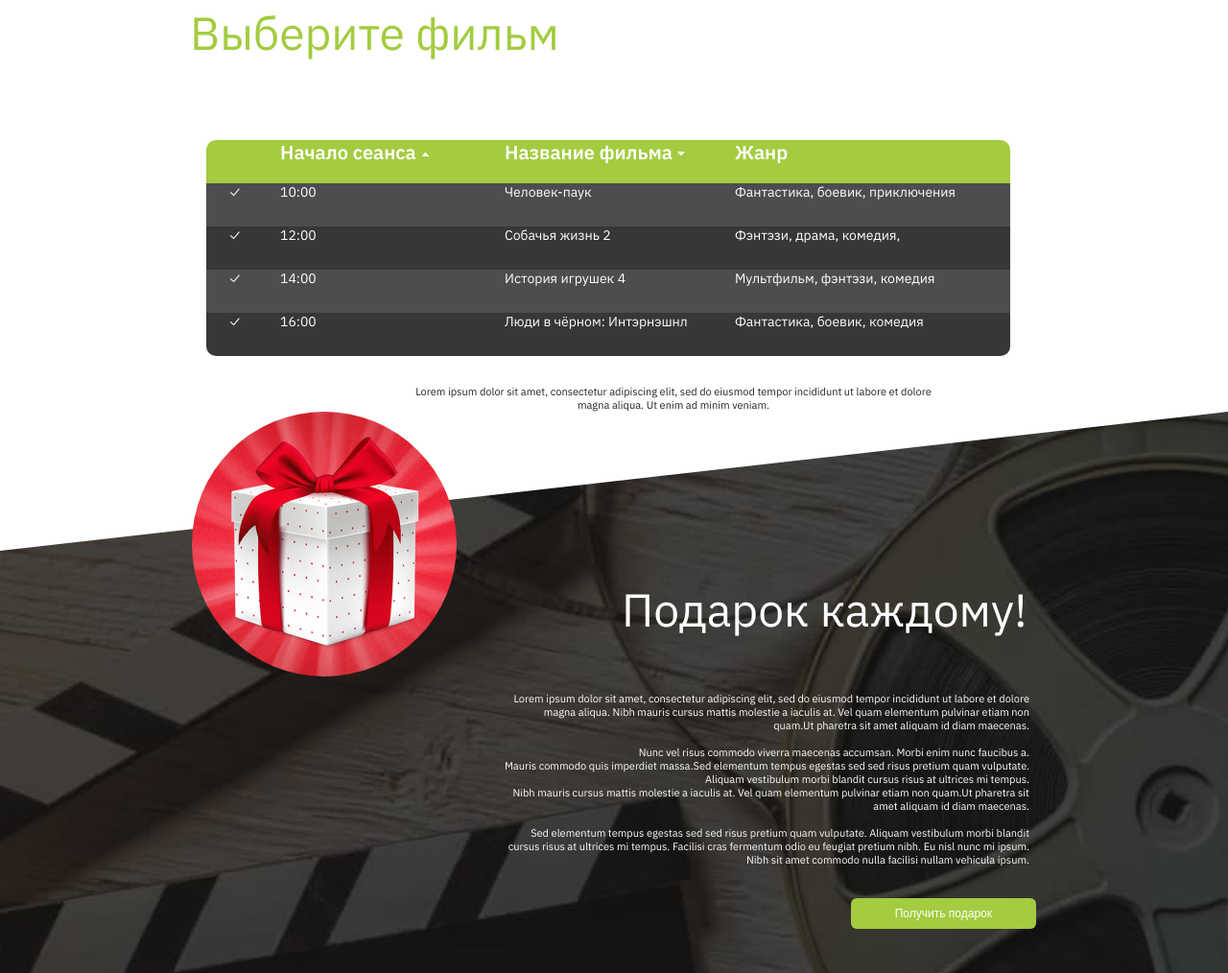
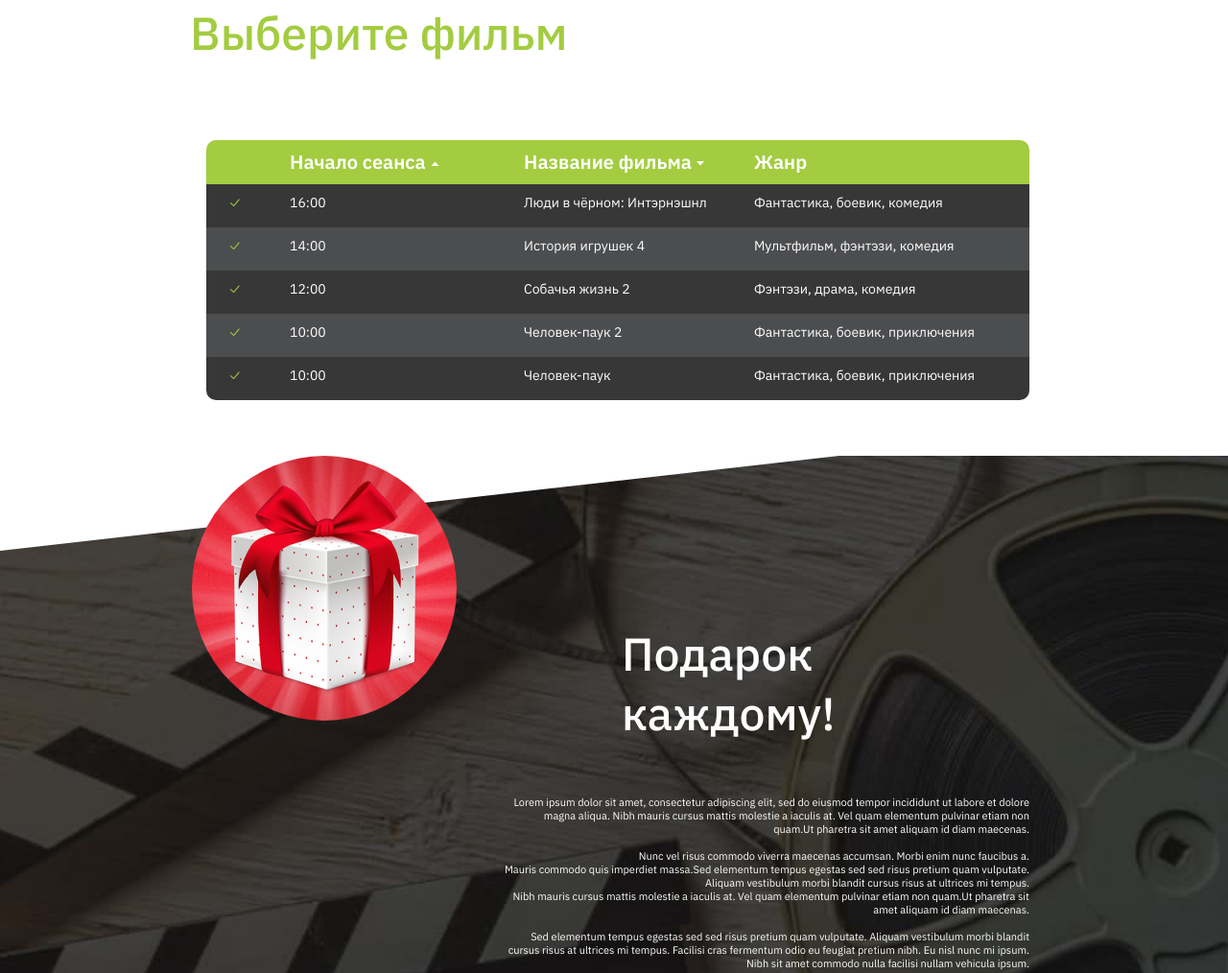
Before and after one commit to valijonova/JavaScript, a plain HTML site: page index.html in a window 1280 px wide. Shown: the part 1774-2788 px from the top of the page at 96% size. Drawn offline with Linux system fonts and the light colour scheme.

Commit message:
TZ 16 исправила

```diff
--- a/index.html
+++ b/index.html
@@ -6,10 +6,12 @@
     <meta http-equiv="X-UA-Compatible" content="IE=edge">
     <meta name="viewport" content="width=device-width, initial-scale=1.0">
     <title>Cinema_Mohira</title>
+
     <link rel="stylesheet" href="./reset.css">
     <link rel="stylesheet" href="./js/owl.carousel.min.css">
     <link rel="stylesheet" href="./js/owl.theme.default.min.css">
     <link rel="stylesheet" href="./style.css">
+
     <script src="./js/jquery-3.6.0.min.js" defer></script>
     <script src="./js/owl.carousel.min.js" defer></script>
     <script src="./js/main.js" defer></script>
@@ -19,7 +21,7 @@
 </head>
 
 <body>
-    <div>
+
         <header class="header">
             <div class="container">
                 <nav style="display: flex;">
@@ -173,6 +175,7 @@
                 dolore <br> magna aliqua. Ut enim ad minim veniam.
             </p>
         </section>
+
         <!--Present for everyone-->
         <section class="present">
             <div class="container">
@@ -200,15 +203,16 @@
                 </button>
             </div>
         </section>
-        <section class="cinema">
+
+        <section>
             <div class="container">
-                <div class="film__box">
+                <div>
                     <h2 class="cinema__heading">Фильмы</h2>
                     <p class="section__commit">Lorem ipsum dolor sit amet, consectetur adipiscing elit, sed do
                         eiusmodtempor incididunt ut laboreet dolore <br> magna aliqua. Nibh mauris cursus mattis
                         molestie a iaculis at. Vel quamelementumpulvinar etiam non quam.
                     </p>
-                    <table class="cinema__table">
+                    <table>
                         <tr class="film__cards">
                             <td>
                                 <a href="https://www.kinopoisk.ru/film/522941/" class="film__img"
@@ -272,8 +276,7 @@
                                     <div class="film__p">
                                         <h2 class="cinema__title">Калашников</h2>
                                         <p class="cinema__text">Lorem ipsum dolor sit amet, consectetur adipiscingelit,
-                                            seddoeiusmod
-                                            tempor incididunt ut labore et dolore magnaaliqua. Nibh mauris cursus mattis
+                                            seddoeiusmod tempor incididunt ut labore et dolore magnaaliqua. Nibh mauris cursus mattis
                                             molestie a iaculis at. Vel quamelementumpulvinaretiam non quam. Ut pharetra
                                             sitamet aliquam id diam maecenas.</p>
                                     </div>
@@ -339,6 +342,7 @@
                 </div>
             </div>
         </section>
+
         <section>
             <div class="container">
                 <h2 class="strong goods">Товары</h2>
@@ -370,6 +374,7 @@
                 </div>
             </div>
         </section>
+
         <section>
             <div class="background_img">
                 <div class="container">
@@ -405,9 +410,9 @@
                 </div>
             </div>
         </section>
-    </div>
-    <section id="feedback">
-        <div class=" feedback__form">
+
+    <section>
+        <div>
             <div class="container form__section">
                 <div class="img_back"><img style="margin-left: 1.625rem;" src="./Images/oq.png" alt="">
                     <!-- <img src="Images/oqq.png" alt="images"> -->
@@ -459,7 +464,7 @@
                     <a class="footer__aboutus__button" href="" target="_blank">
                         <img src="svg/in.svg" alt="in">
                     </a>
-                    <a class="footer__aboutus__button" href="" target="_blank">
+                    <a class="footer__aboutus__button" href="https://www.google.com/search?q=twitter&oq=twi&aqs=chrome.0.69i59j46i67i199i433i465j69i57j0i67i433j0i67j0i512j0i131i433i512j0i20i263i433i512j46i131i433i512j46i512.1342j0j7&sourceid=chrome&ie=UTF-8" target="_blank">
                         <img src="svg/tvitter.svg" alt="Twitter">
                     </a>
                     <a class="footer__aboutus__button" href="https://www.youtube.com/" target="_blank">
--- a/js/films.js
+++ b/js/films.js
@@ -1,53 +1,137 @@
-let films = [
+movies = [
   {
-    time: "10:00",
-    name: "Человек-паук",
-    genre: "Фантастика, боевик, приключения",
+    time: "16:00",
+    name: "Люди в чёрном: Интэрнэшнл" /*0*/,
+    genre: "Фантастика, боевик, комедия",
+  },
+
+  {
+    time: "14:00",
+    name: "История игрушек 4" /*1*/,
+    genre: "Мультфильм, фэнтэзи, комедия",
   },
 
   {
     time: "12:00",
     name: "Собачья жизнь 2",
-    genre: "Фэнтэзи, драма, комедия,",
+    genre: "Фэнтэзи, драма, комедия",
   },
 
   {
-    time: "14:00",
-    name: "История игрушек 4",
-    genre: " Мультфильм, фэнтэзи, комедия",
+    adult: false,
+    time: "10:00",
+    name: "Человек-паук 2",
+    genre: "Фантастика, боевик, приключения",
   },
-
   {
-    time: "16:00",
-    name: "Люди в чёрном: Интэрнэшнл",
-    genre: "Фантастика, боевик, комедия",
+    adult: false,
+    time: "10:00",
+    name: "Человек-паук",
+    genre: "Фантастика, боевик, приключения",
   },
 ];
 
-let t_body = document.getElementById("t_body");
+table_body = document.getElementById("t_body");
 
-for (i = 0; i < films.length; i++) {
-  let row = "first_row";
-  if (i % 2 === 0) {
-    row = "second_row";
-  }
-  t_body.innerHTML += `
-       <tr class=${row}>
+const film_helper = {
+  getTitle() {
+    return this.name;
+  },
+
+  getTime() {
+    return this.time;
+  },
+
+  getGeneres() {
+    return this.genre;
+  },
+};
+
+function generator_film_row(film, row) {
+  return `<tr class = ${row}>
     <td class="check">
-                            <svg width="11" height="9" fill="none" xmlns="http://www.w3.org/2000/svg">
-                                <path fill-rule="evenodd" clip-rule="evenodd"
-                                    d="M4.60581 6.79378L1.46056 3.93033L0.787354 4.66979L4.70255 8.23421L10.8223 0.94099L10.0562 0.298203L4.60581 6.79378Z"
-                                    fill="white" />
+        <svg width="11" height="9" viewBox="0 0 11 9" fill="none" xmlns="http://www.w3.org/2000/svg">
+        <path fill-rule="evenodd" clip-rule="evenodd" d="M4.60581 6.79378L1.46056 3.93033L0.787354 4.66979L4.70255 8.23421L10.8223 0.94099L10.0562 0.298203L4.60581 6.79378Z" fill="#A3CC40"/>
         </svg>
+
     </td>
+
     <td class="cell_session">
-                            ${films[i].time}
+        ${film_helper.getTime.apply(film)}
     </td>
     <td class="cell_film_name">
-                            ${films[i].name}
+        ${film_helper.getTitle.apply(film)}
     </td>
     <td class="cell_genre">
-                            ${films[i].genre}
+        ${film_helper.getGeneres.apply(film)}
     </td>
+
     </tr>`;
 }
+
+let i = 1;
+
+for (film of movies) {
+  row = "first_row";
+  if (i % 2 === 0) row = "second_row";
+
+  if (!film.adult) {
+    table_body.innerHTML += generator_film_row(film, row);
+  }
+
+  i++;
+}
+
+// let films = [
+//   {
+//     time: "10:00",
+//     name: "Человек-паук",
+//     genre: "Фантастика, боевик, приключения",
+//   },
+
+//   {
+//     time: "12:00",
+//     name: "Собачья жизнь 2",
+//     genre: "Фэнтэзи, драма, комедия,",
+//   },
+
+//   {
+//     time: "14:00",
+//     name: "История игрушек 4",
+//     genre: " Мультфильм, фэнтэзи, комедия",
+//   },
+
+//   {
+//     time: "16:00",
+//     name: "Люди в чёрном: Интэрнэшнл",
+//     genre: "Фантастика, боевик, комедия",
+//   },
+// ];
+
+// let t_body = document.getElementById("t_body");
+
+// for (i = 0; i < films.length; i++) {
+//   let row = "first_row";
+//   if (i % 2 === 0) {
+//     row = "second_row";
+//   }
+//   t_body.innerHTML += `
+//        <tr class=${row}>
+//                         <td class="check">
+//                             <svg width="11" height="9" fill="none" xmlns="http://www.w3.org/2000/svg">
+//                                 <path fill-rule="evenodd" clip-rule="evenodd"
+//                                     d="M4.60581 6.79378L1.46056 3.93033L0.787354 4.66979L4.70255 8.23421L10.8223 0.94099L10.0562 0.298203L4.60581 6.79378Z"
+//                                     fill="white" />
+//                             </svg>
+//                         </td>
+//                         <td class="cell_session">
+//                             ${films[i].time}
+//                         </td>
+//                         <td class="cell_film_name">
+//                             ${films[i].name}
+//                         </td>
+//                         <td class="cell_genre">
+//                             ${films[i].genre}
+//                         </td>
+//                     </tr>`;
+// }
--- a/style.css
+++ b/style.css
@@ -1,7 +1,7 @@
 /*Fonts*/
 @font-face {
   font-family: "IBM-Plex-Sans";
-  src: url(../fonts/IBMPlexSans-Regular.ttf);
+  src: url(./fonts/IBMPlexSans-Medium.ttf);
   font-weight: 500;
 }
 @font-face {
@@ -73,7 +73,6 @@ body {
   background-repeat: no-repeat;
   background-size: cover;
   height: 41.75rem;
-  width: 100%;
 }
 
 .header::after {
@@ -324,6 +323,7 @@ tbody tr:last-child td.check {
 
 .cell_session {
   width: 14.625rem;
+  padding: 10px;
 }
 
 .cell_film_name {
```
Lines whose indentation alone changed are shown as unchanged.
